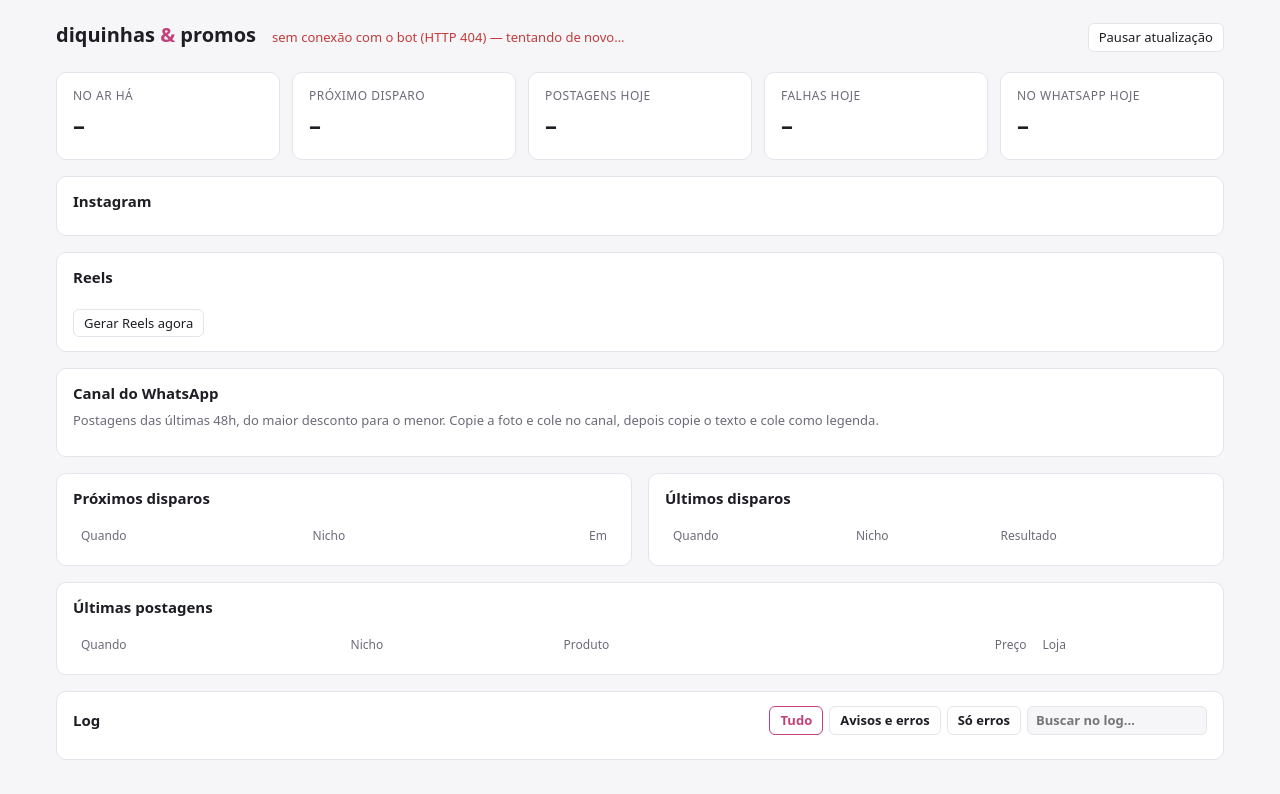
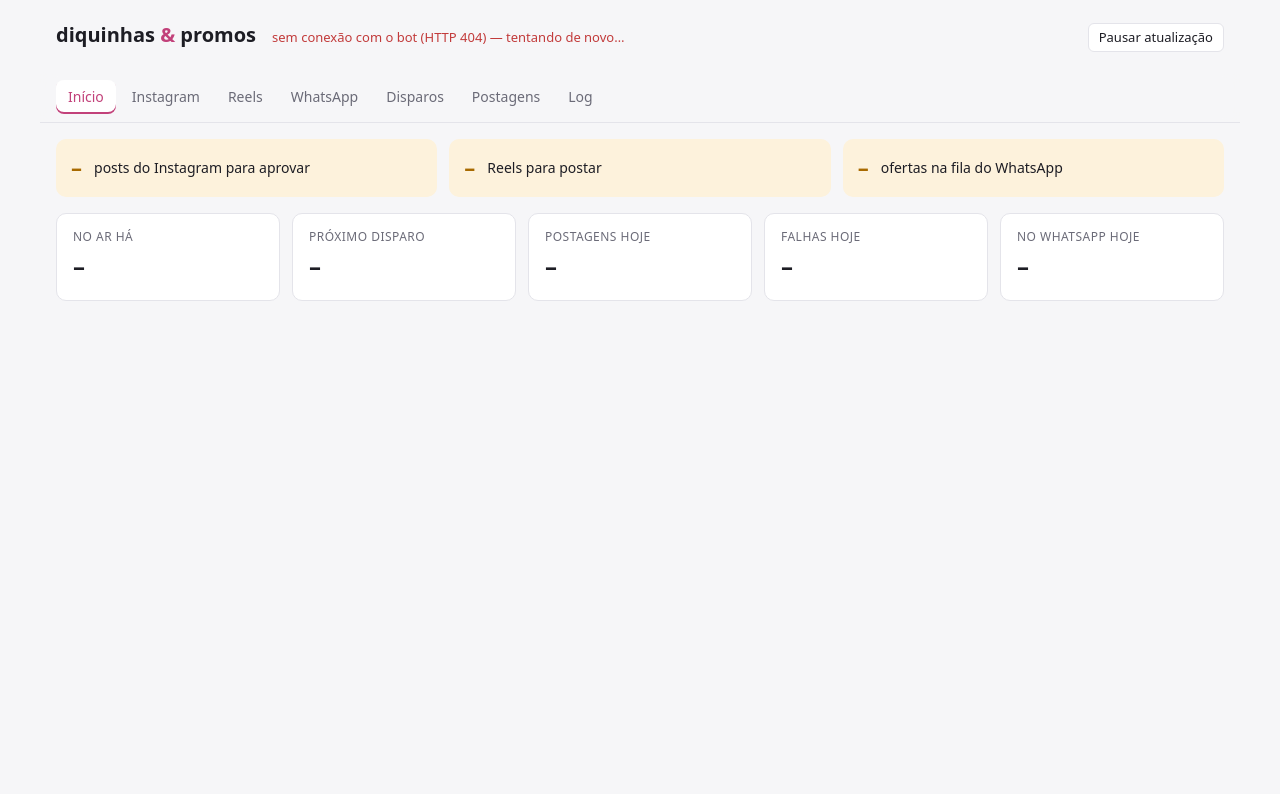
Before and after one commit to aiiyep/diquinhas-e-promos, a plain HTML site: page painel/index.html in a window 1280 px wide. Drawn offline with Linux system fonts and the light colour scheme; no server answers.

Commit message:
feat: painel organizado em abas com contadores de pendências
Menu fixo no topo (Início, Instagram, Reels, WhatsApp, Disparos,
Postagens, Log) que desliza para o lado no celular. Cada aba tem endereço
próprio (#instagram, #reels…), então os botões dos avisos do Telegram
abrem direto na aba certa. Contadores: posts para aprovar, Reels para
postar, fila do WhatsApp e falhas de hoje. O Início mostra atalhos para
o que está pendente.

Co-Authored-By: Claude Opus 5.5 <noreply@anthropic.com>

```diff
--- a/painel/index.html
+++ b/painel/index.html
@@ -123,6 +123,35 @@
   .wa-botoes .principal, .ig-editor .principal { background: var(--accent); border-color: var(--accent); color: #fff; font-weight: 600; }
   .wa-botoes a { font-size: 13px; padding: 4px 10px; border: 1px solid var(--border); border-radius: 6px; }
   .wa-mais { margin-top: 12px; }
+  /* menu de abas: fixo no topo, rola de lado no celular */
+  .menu {
+    position: sticky; top: 0; z-index: 10; display: flex; gap: 4px; overflow-x: auto; scrollbar-width: none;
+    margin: 0 -16px 16px; padding: 8px 16px; background: color-mix(in srgb, var(--bg) 88%, transparent);
+    backdrop-filter: blur(8px); border-bottom: 1px solid var(--border);
+  }
+  .menu::-webkit-scrollbar { display: none; }
+  .menu a {
+    flex: none; display: flex; align-items: center; gap: 6px; padding: 7px 12px; border-radius: 8px;
+    color: var(--muted); font-weight: 500; text-decoration: none; white-space: nowrap;
+  }
+  .menu a:hover { color: var(--text); background: var(--surface); }
+  .menu a[aria-current="page"] { color: var(--accent); background: var(--surface); box-shadow: inset 0 -2px 0 var(--accent); }
+  .menu .contador {
+    min-width: 20px; padding: 0 6px; border-radius: 10px; background: var(--accent); color: #fff;
+    font-size: 12px; font-weight: 700; line-height: 20px; text-align: center;
+  }
+  .menu .contador:empty { display: none; }
+  #nav-falhas { background: var(--bad); }
+  .aba[hidden] { display: none !important; }
+  .pendencias { display: grid; grid-template-columns: repeat(auto-fit, minmax(220px, 1fr)); gap: 12px; margin-bottom: 16px; }
+  .pendencia {
+    display: flex; align-items: center; gap: 12px; padding: 12px 14px; border-radius: 10px; text-decoration: none;
+    color: var(--text); background: var(--warn-bg); border: 1px solid transparent;
+  }
+  .pendencia:hover { border-color: var(--warn); }
+  .pendencia b { font-size: 22px; color: var(--warn); }
+  .pendencia.ok { background: var(--surface); border-color: var(--border); color: var(--muted); }
+  .pendencia.ok b { color: var(--ok); }
   @media (max-width: 600px) {
     .log { grid-template-columns: 1fr; gap: 0; }
     .log .q, .log .n { display: inline; }
@@ -137,6 +166,23 @@
     <button id="pausar" aria-pressed="false">Pausar atualização</button>
   </header>
 
+  <nav class="menu" aria-label="Seções do painel">
+    <a href="#inicio">Início</a>
+    <a href="#instagram">Instagram <span class="contador" id="nav-ig"></span></a>
+    <a href="#reels">Reels <span class="contador" id="nav-rl"></span></a>
+    <a href="#whatsapp">WhatsApp <span class="contador" id="nav-wa"></span></a>
+    <a href="#disparos" title="Falhas de hoje">Disparos <span class="contador" id="nav-falhas"></span></a>
+    <a href="#postagens">Postagens</a>
+    <a href="#log">Log</a>
+  </nav>
+
+  <div class="aba" id="inicio">
+  <div class="pendencias">
+    <a class="pendencia" id="pend-ig" href="#instagram"><b>–</b><span>posts do Instagram para aprovar</span></a>
+    <a class="pendencia" id="pend-rl" href="#reels"><b>–</b><span>Reels para postar</span></a>
+    <a class="pendencia" id="pend-wa" href="#whatsapp"><b>–</b><span>ofertas na fila do WhatsApp</span></a>
+  </div>
+
   <div class="cards">
     <div class="card"><div class="rotulo">No ar há</div><div class="valor" id="no-ar">–</div></div>
     <div class="card"><div class="rotulo">Próximo disparo</div><div class="valor" id="prox-em">–</div><div class="extra" id="prox-nicho"></div></div>
@@ -144,44 +190,45 @@
     <div class="card" id="card-falhas"><div class="rotulo">Falhas hoje</div><div class="valor" id="falhas-hoje">–</div></div>
     <div class="card"><div class="rotulo">No WhatsApp hoje</div><div class="valor" id="wa-hoje">–</div><div class="extra" id="wa-fila-total"></div></div>
   </div>
+  </div>
 
-  <section id="instagram">
+  <section class="aba" id="instagram">
     <h2>Instagram <span class="wa-info" id="ig-info"></span></h2>
     <p class="wa-dica" id="ig-dica"></p>
     <div class="ig-lista" id="ig-lista"></div>
   </section>
 
-  <section id="reels">
+  <section class="aba" id="reels">
     <h2>Reels <span class="wa-info" id="rl-info"></span></h2>
     <p class="wa-dica" id="rl-dica"></p>
     <div class="ig-lista" id="rl-lista"></div>
     <div class="wa-botoes wa-mais"><button id="rl-gerar">Gerar Reels agora</button></div>
   </section>
 
-  <section id="whatsapp">
+  <section class="aba" id="whatsapp">
     <h2>Canal do WhatsApp <span class="wa-info" id="wa-info"></span></h2>
     <p class="wa-dica" id="wa-dica">Postagens das últimas 48h, do maior desconto para o menor. Copie o texto, segure a foto para salvar e cole os dois no canal.</p>
     <div class="wa-lista" id="wa-lista"></div>
     <button class="wa-mais" id="wa-mais" hidden>Mostrar todas</button>
   </section>
 
-  <div class="grid2">
+  <div class="grid2 aba" id="disparos">
     <section>
       <h2>Próximos disparos</h2>
       <div class="scroll"><table><thead><tr><th>Quando</th><th>Nicho</th><th class="num">Em</th></tr></thead><tbody id="proximos"></tbody></table></div>
     </section>
     <section>
       <h2>Últimos disparos</h2>
-      <div class="scroll"><table><thead><tr><th>Quando</th><th>Nicho</th><th>Resultado</th></tr></thead><tbody id="disparos"></tbody></table></div>
+      <div class="scroll"><table><thead><tr><th>Quando</th><th>Nicho</th><th>Resultado</th></tr></thead><tbody id="tb-disparos"></tbody></table></div>
     </section>
   </div>
 
-  <section>
+  <section class="aba" id="postagens">
     <h2>Últimas postagens</h2>
-    <div class="scroll"><table><thead><tr><th>Quando</th><th>Nicho</th><th>Produto</th><th class="num">Preço</th><th>Loja</th></tr></thead><tbody id="postagens"></tbody></table></div>
+    <div class="scroll"><table><thead><tr><th>Quando</th><th>Nicho</th><th>Produto</th><th class="num">Preço</th><th>Loja</th></tr></thead><tbody id="tb-postagens"></tbody></table></div>
   </section>
 
-  <section>
+  <section class="aba" id="log">
     <h2>
       Log
       <span class="filtros">
@@ -202,6 +249,29 @@
   let ultimoStatus = null;
 
   const $ = (id) => document.getElementById(id);
+
+  // ------------------------------------------------------------ abas
+  const ABAS = ["inicio", "instagram", "reels", "whatsapp", "disparos", "postagens", "log"];
+  function mostrarAba() {
+    const atual = ABAS.includes(location.hash.slice(1)) ? location.hash.slice(1) : "inicio";
+    for (const aba of ABAS) $(aba).hidden = aba !== atual;
+    for (const link of document.querySelectorAll(".menu a")) {
+      const ativo = link.getAttribute("href") === `#${atual}`;
+      if (ativo) { link.setAttribute("aria-current", "page"); link.scrollIntoView({ block: "nearest", inline: "center" }); }
+      else link.removeAttribute("aria-current");
+    }
+    window.scrollTo(0, 0);
+  }
+  window.addEventListener("hashchange", mostrarAba);
+
+  function contador(chave, n, texto) {
+    $(`nav-${chave}`).textContent = n ? String(n) : "";
+    const card = $(`pend-${chave}`);
+    if (!card) return;
+    card.querySelector("b").textContent = String(n);
+    card.querySelector("span").textContent = texto;
+    card.classList.toggle("ok", !n);
+  }
 
   function el(tag, props = {}, ...filhos) {
     const node = document.createElement(tag);
@@ -260,6 +330,7 @@
     const ult = s.resumo.ultimo_disparo;
     $("ultimo").textContent = ult ? `último: ${ult.nicho} às ${ult.data.split(" ")[1]} ${ult.sucesso ? "✓" : "✗"}` : "nenhum disparo ainda";
     $("falhas-hoje").textContent = s.resumo.falhas_hoje;
+    $("nav-falhas").textContent = s.resumo.falhas_hoje ? String(s.resumo.falhas_hoje) : "";
     $("card-falhas").classList.toggle("ruim", s.resumo.falhas_hoje > 0);
 
     preencher($("proximos"), s.proximos.slice(0, 12).map((p) => [
@@ -268,13 +339,13 @@
       el("td", { class: "num", text: duracao(p.em_segundos) }),
     ]), 3, "Nenhum disparo agendado.");
 
-    preencher($("disparos"), s.disparos.map((d) => [
+    preencher($("tb-disparos"), s.disparos.map((d) => [
       el("td", { class: "quando", text: d.data }),
       el("td", { text: d.nicho }),
       el("td", {}, el("span", { class: `tag ${d.sucesso ? "ok" : "bad"}`, text: d.sucesso ? "publicou" : "não publicou" }), " ", d.detalhe || ""),
     ]), 3, "Nenhum disparo registrado ainda.");
 
-    preencher($("postagens"), s.postagens.map((p) => {
+    preencher($("tb-postagens"), s.postagens.map((p) => {
       const nome = p.titulo || p.id_produto;
       const produto = p.link && /^https?:\/\//.test(p.link)
         ? el("a", { href: p.link, target: "_blank", rel: "noopener noreferrer", text: nome })
@@ -481,6 +552,7 @@
     $("wa-hoje").textContent = dados.postados_hoje;
     $("wa-fila-total").textContent = `${waFila.length} na fila`;
     $("wa-info").textContent = `${waFila.length} na fila`;
+    contador("wa", waFila.length, waFila.length === 1 ? "oferta na fila do WhatsApp" : "ofertas na fila do WhatsApp");
     const visiveis = waTodas ? waFila : waFila.slice(0, WA_VISIVEIS);
     $("wa-lista").replaceChildren(...(visiveis.length ? visiveis.map(itemFila) :
       [el("div", { class: "vazio", text: "Nada na fila: tudo das últimas 48h já foi postado ou pulado." })]));
@@ -651,6 +723,7 @@
     igEditando = 0;
     const pendentes = dados.posts.filter((p) => p.status === "pendente").length;
     $("ig-info").textContent = pendentes ? `${pendentes} aguardando aprovação` : "";
+    contador("ig", pendentes, pendentes === 1 ? "post do Instagram para aprovar" : "posts do Instagram para aprovar");
     igApi = !!dados.api_conectada;
     const inicio = `O bot monta cada post 1h antes de ${dados.horarios.join(", ")} e avisa no ` +
       "Telegram 30 min antes se ainda não estiver aprovado. ";
@@ -674,6 +747,7 @@
     } catch { /* o aviso de conexão já aparece no topo */ }
   }
 
+  mostrarAba();
   atualizarInstagram();
   setInterval(() => { if (!pausado) atualizarInstagram(); }, 60000);
 
@@ -766,6 +840,7 @@
     rlAssinatura = dados.reels.map((r) => `${r.id}:${r.status}`).join(",");
     const pendentes = dados.reels.filter((r) => r.status === "pendente").length;
     $("rl-info").textContent = pendentes ? `${pendentes} para postar` : "";
+    contador("rl", pendentes, pendentes === 1 ? "Reels para postar" : "Reels para postar");
     $("rl-dica").textContent = `O bot monta um Reels (${dados.agenda}) e avisa no Telegram. Toque em ` +
       "Compartilhar vídeo → Instagram (Reels), escolha uma música em alta, cole a legenda e poste " +
       "(melhor entre 18h e 21h). Depois, \"Marquei como postado\".";
```
